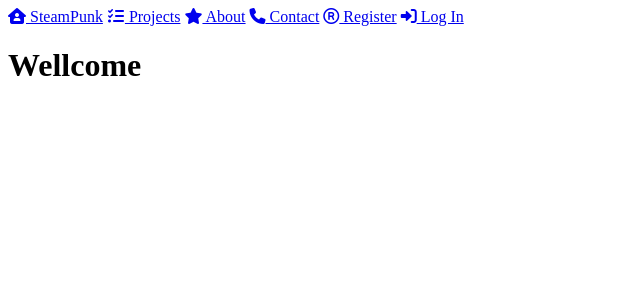
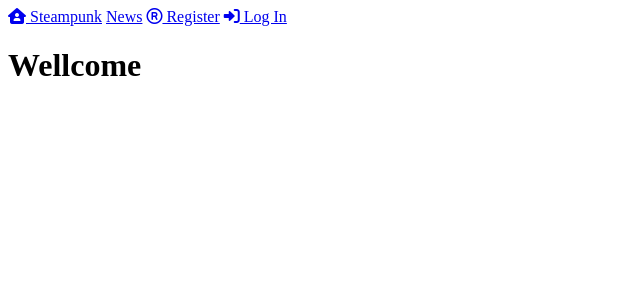
Before and after one commit to plamenAngelov81/steampunk_app, a Django app: template templates/user_profile/home_page.html in a window 1280 px wide. Shown: the top 300 px of the page, without its empty margins (0-640 px from the left). Run offline with Django 3.2, Linux system fonts and the light colour scheme; the template is opened without the code that fills it, so the values that code supplies are empty.

Commit message:
new dropdown nav bar and some css

```diff
--- a/templates/base/base.html
+++ b/templates/base/base.html
@@ -1,28 +1,30 @@
 <!DOCTYPE html>
 <html lang="en">
-{% load static %}
 <head>
     <meta charset="UTF-8">
     <title>SteamPunk</title>
+    {% load static %}
     <link rel="stylesheet" href="{% static 'css/style.css' %}">
     <link rel="wesite icon" type="jpg" href="{% static 'images/steampunk_logo.jpg' %}">
     <link rel="stylesheet" href="https://use.fontawesome.com/releases/v6.2.0/css/all.css">
 </head>
 <body>
-<div class="navigation">
-
-    <a class="left" href="{% url 'home page' %}"><i class="fa-solid fa-house-user"></i> SteamPunk</a>
-    <a class="left" href="#"><i class="fa-sharp fa-solid fa-list-check"></i> Projects</a>
-    <a class="left" href="#"><i class="fa-solid fa-star"></i> About</a>
-    <a class="left" href="#"><i class="fa-solid fa-phone"></i> Contact</a>
-
+<div class="navbar">
+    <a href="{% url 'home page' %}"><i class="fa-solid fa-house-user"></i> Steampunk</a>
+    <a href="#">News</a>
     {% if request.user.is_authenticated %}
-        <a href="{% url 'account logout' %}" class="right"><i class="fa-solid fa-right-from-bracket"></i> Log Out</a>
-        <a href="{% url 'account details' pk=user.pk %}" class="right">
-            <i class="fa-solid fa-user"></i> {{ user.username }}</a>
+        <div class="dropdown">
+            <button class="dropbtn"><i class="fa-solid fa-user"></i> {{ user.username }} <i class="fa fa-caret-down"></i>
+            </button>
+            <div class="dropdown-content">
+                <a href="{% url 'account details' pk=user.pk %}"><i class="fa-solid fa-circle-info"></i> Details</a>
+                <a href="{% url 'account edit' pk=user.pk %}"><i class="fa-solid fa-gear"></i> Settings</a>
+                <a href="{% url 'account logout' %}"><i class="fa-solid fa-right-from-bracket"></i> exit</a>
+            </div>
+        </div>
     {% else %}
-        <a href="{% url 'account register' %}" class="right"> <i class="fa-regular fa-registered"></i> Register</a>
-        <a href="{% url 'account login' %}" class="right"><i class="fa-solid fa-right-to-bracket"></i> Log In</a>
+        <a class="right" href="{% url 'account register' %}"><i class="fa-regular fa-registered"></i> Register</a>
+        <a class="right" href="{% url 'account login' %}"><i class="fa-solid fa-right-to-bracket"></i> Log In</a>
     {% endif %}
 </div>
 
```
Also changed, not shown: templates/user_profile/account_details.html (+36 -1 lines), templates/user_profile/account_edit.html (+15 -10 lines), 5 other files.
